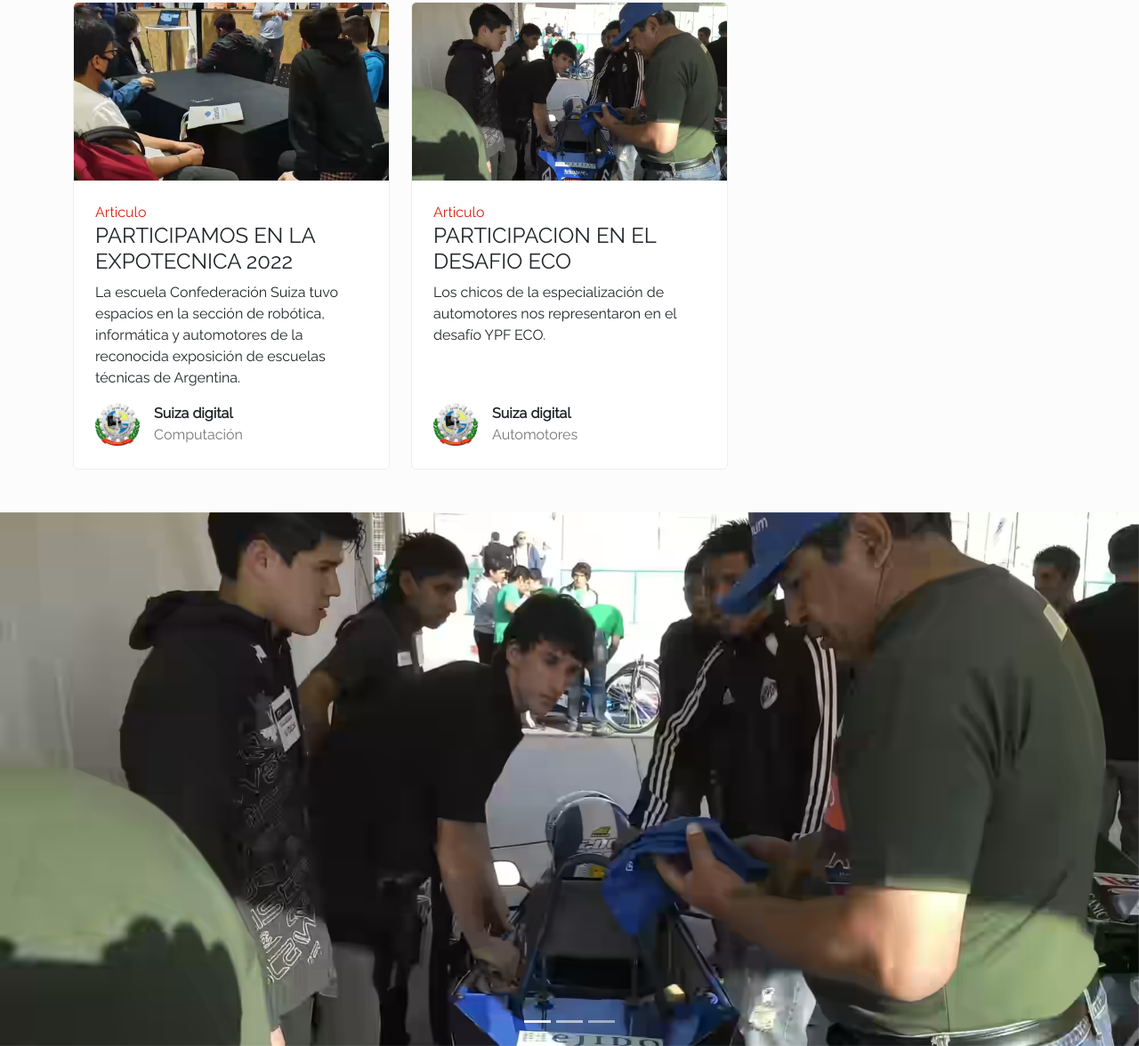
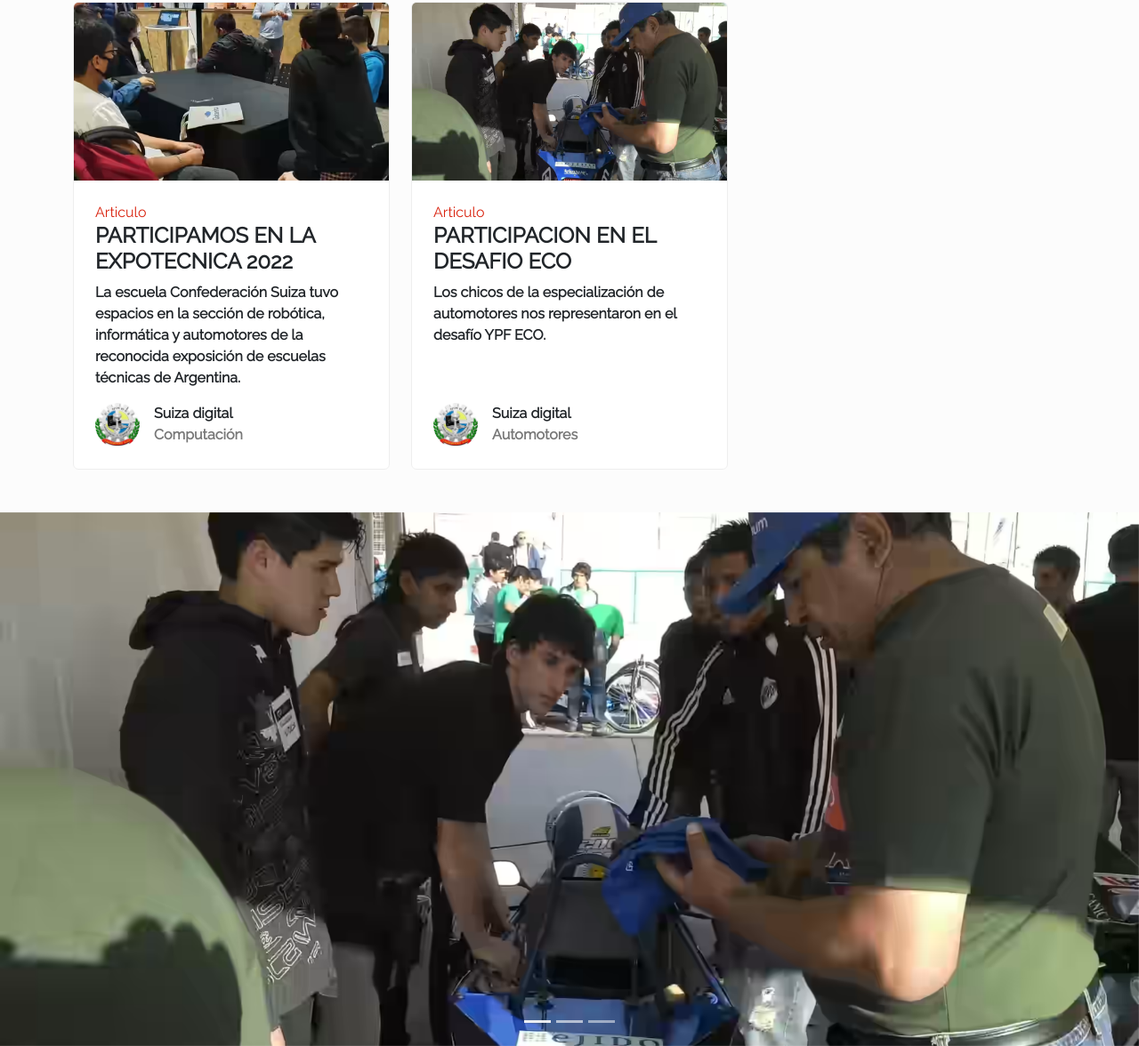
Before and after one commit to MaximoBrandi/Suiza-digital, a plain HTML site: page Suiza digital pages/index.html in a window 1280 px wide. Shown: the part 1641-2817 px from the top of the page at 89% size. Drawn offline with nearby package versions, Linux system fonts and the light colour scheme; files whose address does not match are found by name.

Commit message:
optimization

```diff
--- a/Suiza digital pages/index.html
+++ b/Suiza digital pages/index.html
@@ -151,12 +151,12 @@
                 <div class="card"><img alt="image" class="card-img-top w-100 d-block fit-cover" style="height: 200px;" src="assets/img/254957203_4417891004996024_7781931096015063260_n.avif">
                     <div class="card-body p-4">
                         <p class="text-primary card-text mb-0">Articulo</p>
-                        <h4 class="card-title">PARTICIPAMOS EN LA EXPOTECNICA 2022</h4>
-                        <p class="card-text">La escuela Confederación Suiza tuvo espacios en la sección de robótica, informática y automotores de la reconocida exposición de escuelas técnicas de Argentina.</p>
+                        <h4 class="fw-bold card-title">PARTICIPAMOS EN LA EXPOTECNICA 2022</h4>
+                        <p class="fw-bold card-text">La escuela Confederación Suiza tuvo espacios en la sección de robótica, informática y automotores de la reconocida exposición de escuelas técnicas de Argentina.</p>
                         <div class="d-flex"><img alt="logo" class="rounded-circle flex-shrink-0 me-3 fit-cover" width="50" height="50" src="assets/img/descargar.avif">
                             <div>
                                 <p class="fw-bold mb-0">Suiza digital</p>
-                                <p class="text-muted mb-0">Computación</p>
+                                <p class="fw-bold text-muted mb-0">Computación</p>
                             </div>
                         </div>
                     </div>
@@ -166,12 +166,12 @@
                 <div class="card"><img alt="image" class="card-img-top w-100 d-block fit-cover" style="height: 200px;" src="assets/img/IMG_20131013_082914_485.avif">
                     <div class="card-body p-4">
                         <p class="text-primary card-text mb-0">Articulo</p>
-                        <h4 class="card-title">PARTICIPACION EN EL DESAFIO ECO</h4>
-                        <p class="card-text">Los chicos de la especialización de automotores nos representaron en el desafío YPF ECO.<br><br><br></p>
+                        <h4 class="fw-bold card-title">PARTICIPACION EN EL DESAFIO ECO</h4>
+                        <p class="fw-bold card-text">Los chicos de la especialización de automotores nos representaron en el desafío YPF ECO.<br><br><br></p>
                         <div class="d-flex"><img alt="logo" class="rounded-circle flex-shrink-0 me-3 fit-cover" width="50" height="50" src="assets/img/descargar.avif">
                             <div>
                                 <p class="fw-bold mb-0">Suiza digital</p>
-                                <p class="text-muted mb-0">Automotores</p>
+                                <p class="fw-bold text-muted mb-0">Automotores</p>
                             </div>
                         </div>
                     </div>
@@ -201,7 +201,7 @@
                             <div class="col-md-10 col-xl-8 text-center d-flex d-sm-flex d-md-flex justify-content-center align-items-center mx-auto justify-content-md-start align-items-md-center justify-content-xl-center">
                                 <div>
                                     <h2 class="fw-bold mb-3" style="font-family: Raleway, sans-serif;text-align: left;">Siempre trabajando para mejorar la educacion de todos nosotros</h2>
-                                    <p class="mb-4">Se parte del futuro de la educación y del país</p><button onclick="vex.dialog.alert('En construcción')" class="btn btn-primary fs-5 me-2 py-2 px-4" type="button">Inscripciones</button>
+                                    <p class="fw-bold mb-4">Se parte del futuro de la educación y del país</p><button onclick="vex.dialog.alert('En construcción')" class="btn btn-primary fs-5 me-2 py-2 px-4" type="button">Inscripciones</button>
                                 </div>
                             </div>
                         </div>
```
